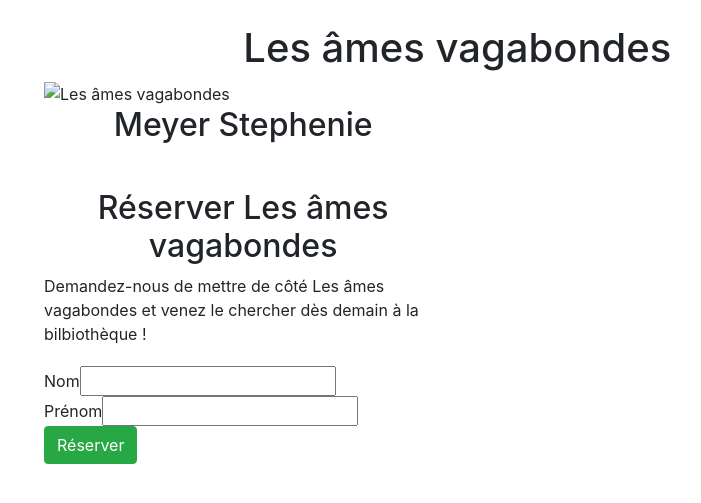
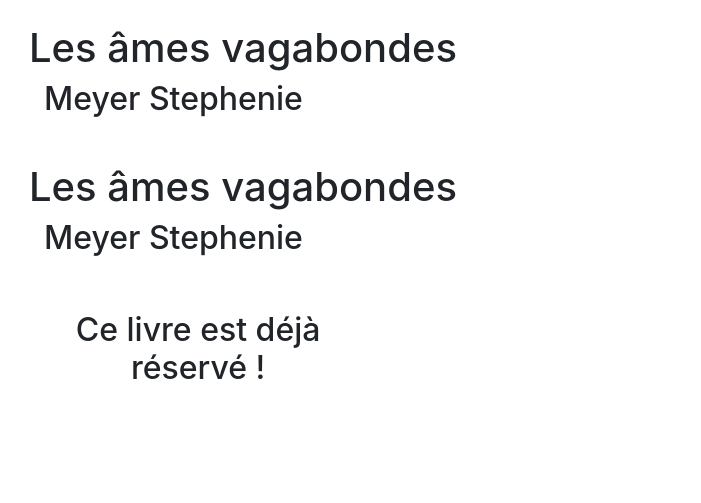
Before and after one commit to manonschieber/Gestion-d-une-bibliotheque, a Django app: page /1/ in a window 1280 px wide. Shown: the part 56-559 px from the top of the page, without its empty margins (41-742 px from the left). Run offline with Django 3.2, Linux system fonts and the light colour scheme; data comes from the database, SQL or seed files in the repository; both versions use the stored data as it was after the commit; some libraries are stand-ins or nearby versions.

Commit message:
detail livre selon s'il est réservé ou non

```diff
--- a/mysite/polls/templates/polls/base.html
+++ b/mysite/polls/templates/polls/base.html
@@ -5,6 +5,7 @@
     <meta charset='utf-8'>
     <meta name="viewport" content="width=device-width, initial-scale=1, shrink-to-fit=no">
     <link rel="stylesheet" href="https://stackpath.bootstrapcdn.com/bootstrap/4.3.1/css/bootstrap.min.css" integrity="sha384-ggOyR0iXCbMQv3Xipma34MD+dH/1fQ784/j6cY/iJTQUOhcWr7x9JvoRxT2MZw1T" crossorigin="anonymous">
+    <link rel="stylesheet" href="https://cdn.jsdelivr.net/npm/bootstrap-icons@1.7.1/font/bootstrap-icons.css">
   </head>
   <body>
     <div class="container">
--- /dev/null
+++ b/mysite/polls/templates/polls/detail.html
@@ -0,0 +1,19 @@
+{% extends 'polls/base.html' %}
+
+{% block content %}
+<h1 class="intro-text text-start">{{ livre_titre }}</h1>
+<div class="col-md-6">
+  <div style="margin-bottom:45px">
+    <h2 class="text-start livre_nomAuteur">{{ livre_nomAuteur }}  {{ livre_prenomAuteur }}</h2>
+  </div>
+</div>
+
+<div>
+    {% if livre_disponibilite and  livre_empruntabilite %}
+    {% include 'polls/detailLivre.html' %}
+    {% else %}
+    {% include 'polls/detailLivreReserve.html' %}
+    {% endif %}
+</div>
+
+{% endblock %}
--- a/mysite/polls/templates/polls/detailLivre.html
+++ b/mysite/polls/templates/polls/detailLivre.html
@@ -1,31 +1,13 @@
-{% extends 'polls/base.html' %}
+{% block content %}
 
-{% block content %}
-<h1 class="intro-text text-center">{{ livre_titre }}</h1>
-<div class="col-md-6">
-  <img src="" alt="{{ livre_titre }}" class="img-responsive">
-</div>
-<div class="col-md-6">
-  <div style="margin-bottom:45px">
-    <h2 class="text-center livre_nomAuteur">{{ livre_nomAuteur }}  {{ livre_prenomAuteur }}</h2>
+<h2 class="text-center artist_name">Réserver {{ livre_titre }}</h2>
+<p style="margin-bottom: 20px;">Demandez-nous de mettre de côté {{ livre_titre }} et venez le chercher dès demain à la bilbiothèque ! </p>
+<form class="col-md-6 col-md-offset-3 text-center" action="{% url 'polls:detail' livre_pk %}" method="get" accept-charset="utf-8">
+  <div class="form-group">
+    <button type="submit" class="btn btn-labeled btn-success">
+      Réserver
+    </button>
   </div>
-
-  <h2 class="text-center artist_name">Réserver {{ livre_titre }}</h2>
-  <p style="margin-bottom: 20px;">Demandez-nous de mettre de côté {{ livre_titre }} et venez le chercher dès demain à la bilbiothèque ! </p>
-  <form class="form-inline" action="/" method="post">
-    <div class="form-group">
-        <label for="name" class="control-label">Nom</label>
-        <input type="text" name="name" value="" id="name">
-        {% csrf_token %}
-      </div>
-    <div class="form-group">
-      <label for="surname" class="control-label">Prénom</label>
-      <input type="text" name="name" value="" id="name">
-    </div>
-    <button type="submit" class="btn btn-success">Réserver</button>
-  </form>
-
-</div>
-
+</form>
 
 {% endblock %}
--- /dev/null
+++ b/mysite/polls/templates/polls/detailLivreReserve.html
@@ -0,0 +1,14 @@
+{% block content %}
+<h1 class="intro-text text-start">{{ livre_titre }}</h1>
+<div class="col-md-6">
+  <div class="container">
+    <div class="row">
+  <div style="margin-bottom:45px">
+    <h2 class="text-start livre_nomAuteur">{{ livre_nomAuteur }}  {{ livre_prenomAuteur }}</h2>
+  </div>
+
+  <h2 class="text-center artist_name">Ce livre est déjà réservé !</h2>
+</div>
+</div>
+</div>
+{% endblock %}
--- a/mysite/polls/templates/polls/name.html
+++ /dev/null
@@ -1,5 +0,0 @@
-<form action="/your-name/" method="post">
-    {% csrf_token %}
-    {{ form }}
-    <input type="submit" value="Submit">
-</form>
--- a/mysite/polls/urls.py
+++ b/mysite/polls/urls.py
@@ -12,6 +12,7 @@
     path('', views.home, name='home'),
     path('mesinfospersos/', views.mesinfospersos, name='mesinfospersos'),
     path('catalogue/', views.catalogue, name='catalogue'),
+    path('<int:pk>/', views.detail, name="detail"),
     path('contact/', views.contact, name='contact'),
     url(r'^login/$', view=LoginView.as_view(template_name="polls/login.html", redirect_authenticated_user = True), name='login'),
     url(r'^logout/$', view=LogoutView.as_view(), name = "logout"),
@@ -21,6 +22,4 @@
     path('mesreservations/', views.mesreservations, name='mesreservations'),
     path('mesemprunts/', views.mesemprunts, name='mesemprunts'),
     url(r'^search/$', views.search, name='search'),
-    path('<int:pk>/', views.detail, name="detail"),
-    path('your-name/', views.get_name, name="get_name"),
 ]
--- a/mysite/polls/views.py
+++ b/mysite/polls/views.py
@@ -57,9 +57,11 @@
         'livre_titre': livre[0]["titre"],
         'livre_nomAuteur': livre[0]["nomAuteur"],
         'livre_prenomAuteur': livre[0]["prenomAuteur"],
-        'livre_disponibilite': livre[0]["disponible"]
+        'livre_disponibilite': livre[0]["disponible"],
+        'livre_empruntabilite': livre[0]["empruntable"],
+        'livre_pk':pk
     }
-    return render(request, 'polls/detailLivre.html', context)
+    return render(request, 'polls/detail.html', context)
 
 def index(request):
     livres = Livre.objects.order_by('-titre')
@@ -85,15 +87,6 @@
     }
     return render(request, 'polls/mesemprunts.html', context)
 
-def get_name(request):
-    if request.method == 'POST':
-        form = NameForm(request.POST)
-        if form.is_valid():
-            return HttpResponseRedirect('/thanks/')
-    else:
-        form = NameForm()
-    return render(request, 'polls/name.html', {'form': form})
-
 
 class DashboardView(TemplateView):
     template_name = "polls/dashboard.html"
```
Also changed, not shown: mysite/polls/templates/polls/catalogue.html (+0 -14 lines), mysite/polls/templates/polls/list.html (+4 -3 lines), mysite/db.sqlite3.
